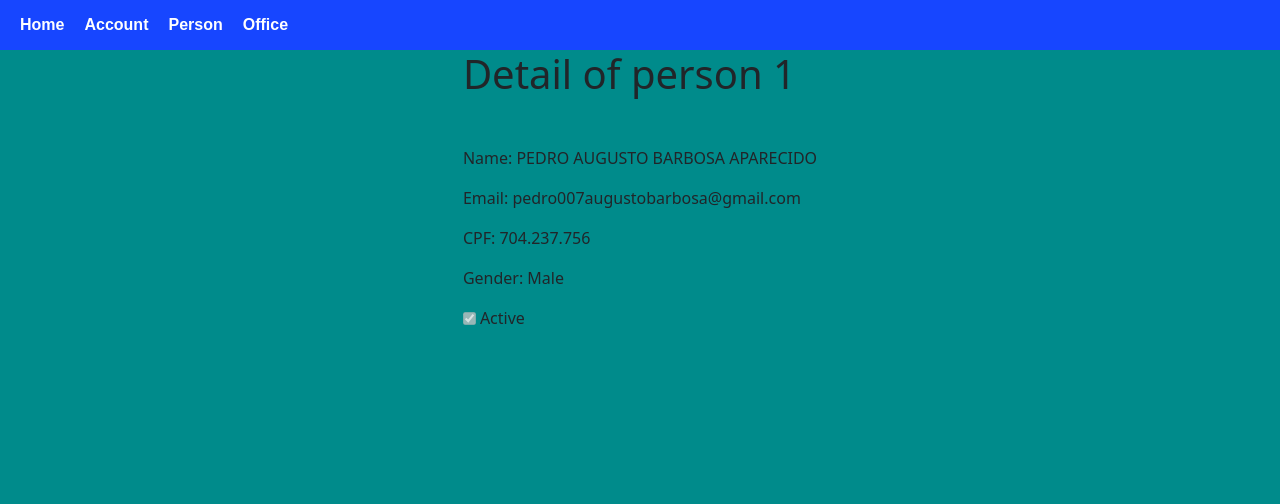
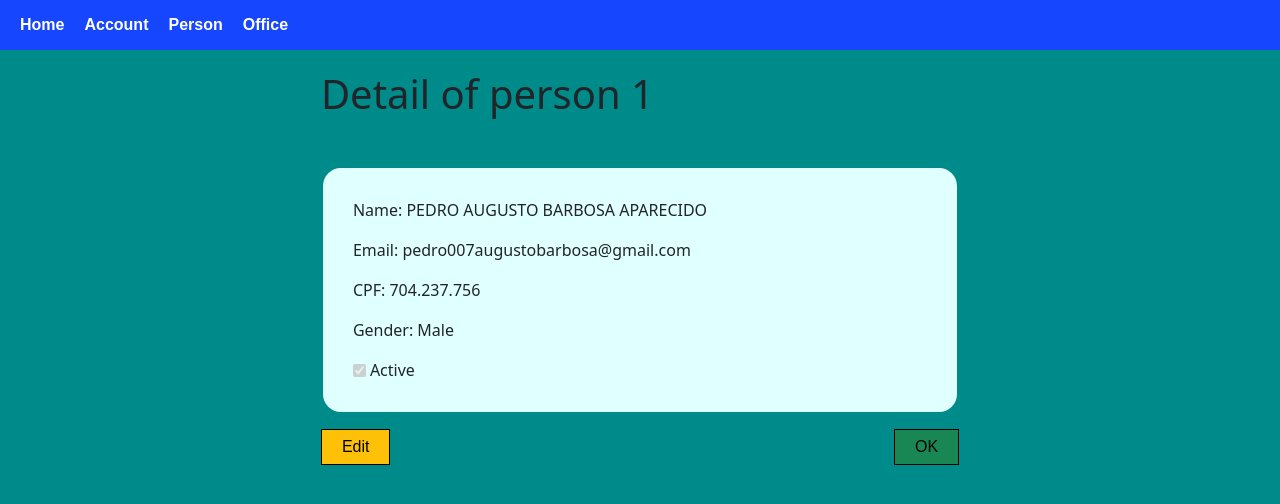
Before and after one commit to Pedro-Augusto-Barbosa-Aparecido/BankDjango, a Django app: page /person/detail/1 in a window 1280 px wide. Shown: the top 504 px of the page. Run offline with Django 3.2, Linux system fonts and the light colour scheme; data comes from the database, SQL or seed files in the repository; some libraries are stand-ins or nearby versions.

Commit message:
Finalizado o front da detail page. Começando o front da update page

```diff
--- a/person/static/css/person-detail.css
+++ b/person/static/css/person-detail.css
@@ -16,13 +16,70 @@
 
     text-overflow: ellipsis;
 
-    justify-content: space-between;
+    justify-content: flex-start;
 
     margin-top: 40px;
 
+    border-color: darkcyan;
+    border-style: solid;
+    border-width: 2px;
+    border-radius: 20px;
+
+    padding: 30px;
+    padding-right: 250px;
+
+    background-color: lightcyan;
+
 }
 
-input:disabled {
-    color: red;
+h1 {
+    margin-top: 20px;
 
 }
+
+#active[checked] {
+    background: red;
+
+}
+
+#active[disabled] {
+    background: red;
+
+}
+
+.container-button-edit {
+    display: flex;
+
+    flex-direction: row;
+
+    justify-content: space-between;
+
+    margin-top: 15px;
+
+}
+
+.button-detail {
+    text-decoration: none;
+
+    color: black;
+
+    font-family: Arial;
+
+    padding: 5px;
+    padding-right: 20px;
+    padding-left: 20px;
+
+    border-radius: 0;
+    border-style: solid;
+    border-width: 1px;
+    border-color: black;
+
+}
+
+.button-detail:hover {
+    text-decoration: none;
+    color: black;
+
+    cursor: pointer;
+
+}
--- a/person/templates/person-detail.html
+++ b/person/templates/person-detail.html
@@ -24,5 +24,10 @@
             </div>
         </div>
 
+        <div class="container-button-edit">
+            <a class="button-detail btn-warning" href="{% url 'person-edit' person.pk %}">Edit</a>
+            <a class="button-detail btn-success" href="{% url 'person-list' %}">OK</a>
+        </div>
+
     </div>
 {% endblock %}
--- a/person/urls.py
+++ b/person/urls.py
@@ -1,9 +1,10 @@
 from django.urls import path
-from .views import PersonListView, PersonCreateView, PersonDetailView
+from .views import PersonListView, PersonCreateView, PersonDetailView, PersonEditView
 
 urlpatterns = [
     path("", PersonListView.as_view(), name="person-list"),
     path("create", PersonCreateView.as_view(), name="person-create"),
-    path("detail/<int:pk>", PersonDetailView.as_view(), name="person-detail")
+    path("detail/<int:pk>", PersonDetailView.as_view(), name="person-detail"),
+    path("edit/<int:pk>", PersonEditView.as_view(), name="person-edit")
 
 ]
--- a/person/views.py
+++ b/person/views.py
@@ -57,3 +57,20 @@ class PersonDetailView(BaseView):
 
     def get_qs(self, pk):
         return Person.objects.all().filter(pk=pk)
+
+
+class PersonEditView(BaseView):
+
+    def get(self, request, pk):
+        return render(request, "person-edit.html", self.get_context(pk))
+
+    def get_context(self, pk):
+        context = self._get_context()
+        context["title"] = "Person Edit"
+        context["home"] = False
+        context["person"] = self.get_qs(pk)
+
+        return context
+
+    def get_qs(self, pk):
+        return Person.objects.filter(pk=pk)
--- a/static/css/global.css
+++ b/static/css/global.css
@@ -1,5 +1,15 @@
 .background-red {
     background-color: red;
+
+}
+
+.ok-color {
+    background-color: #44BB44;
+
+}
+
+.edit-color {
+
 
 }
 
```
Also changed, not shown: assets/static/js/mask.js (added, +7 -0 lines), person/templates/person-edit.html (added, +12 -0 lines).
